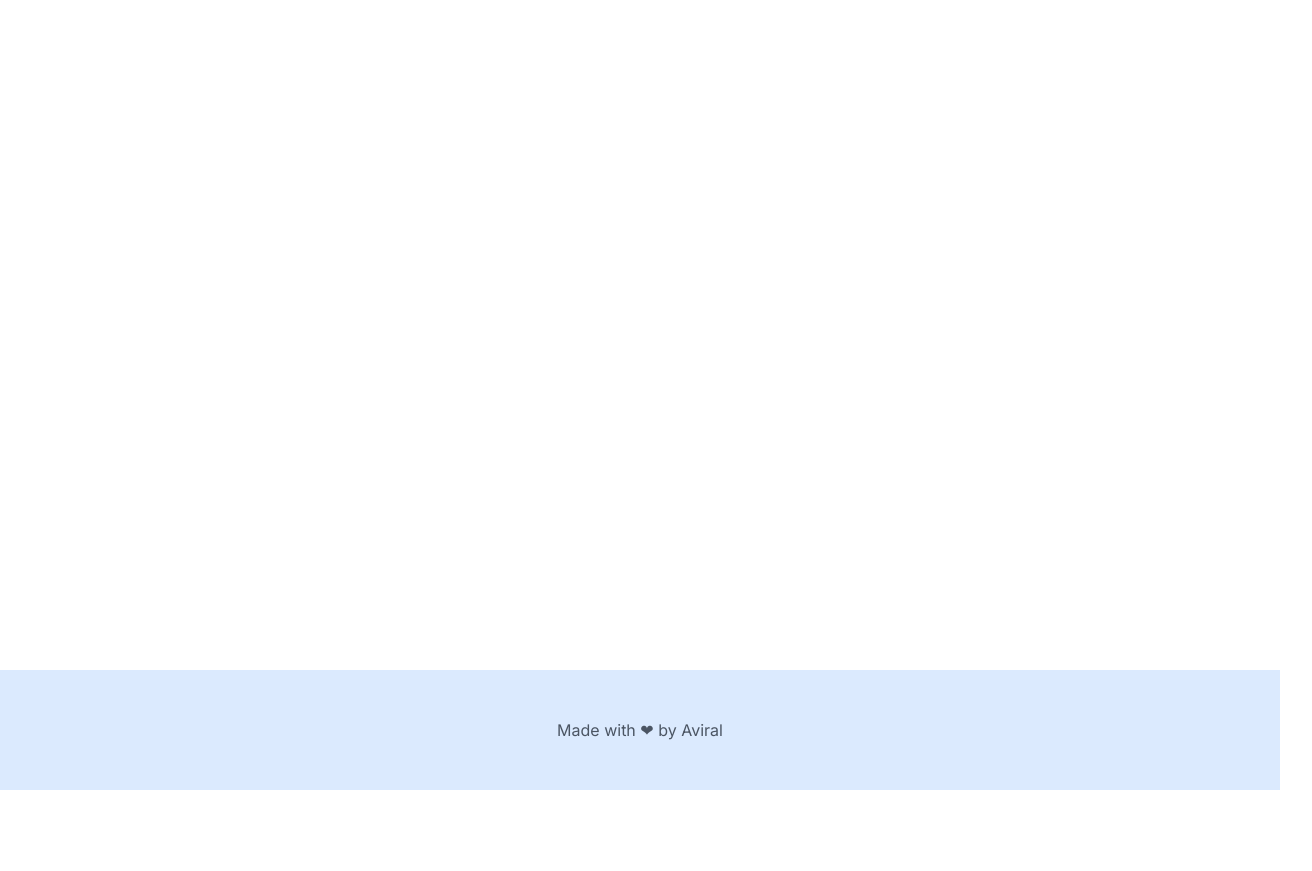
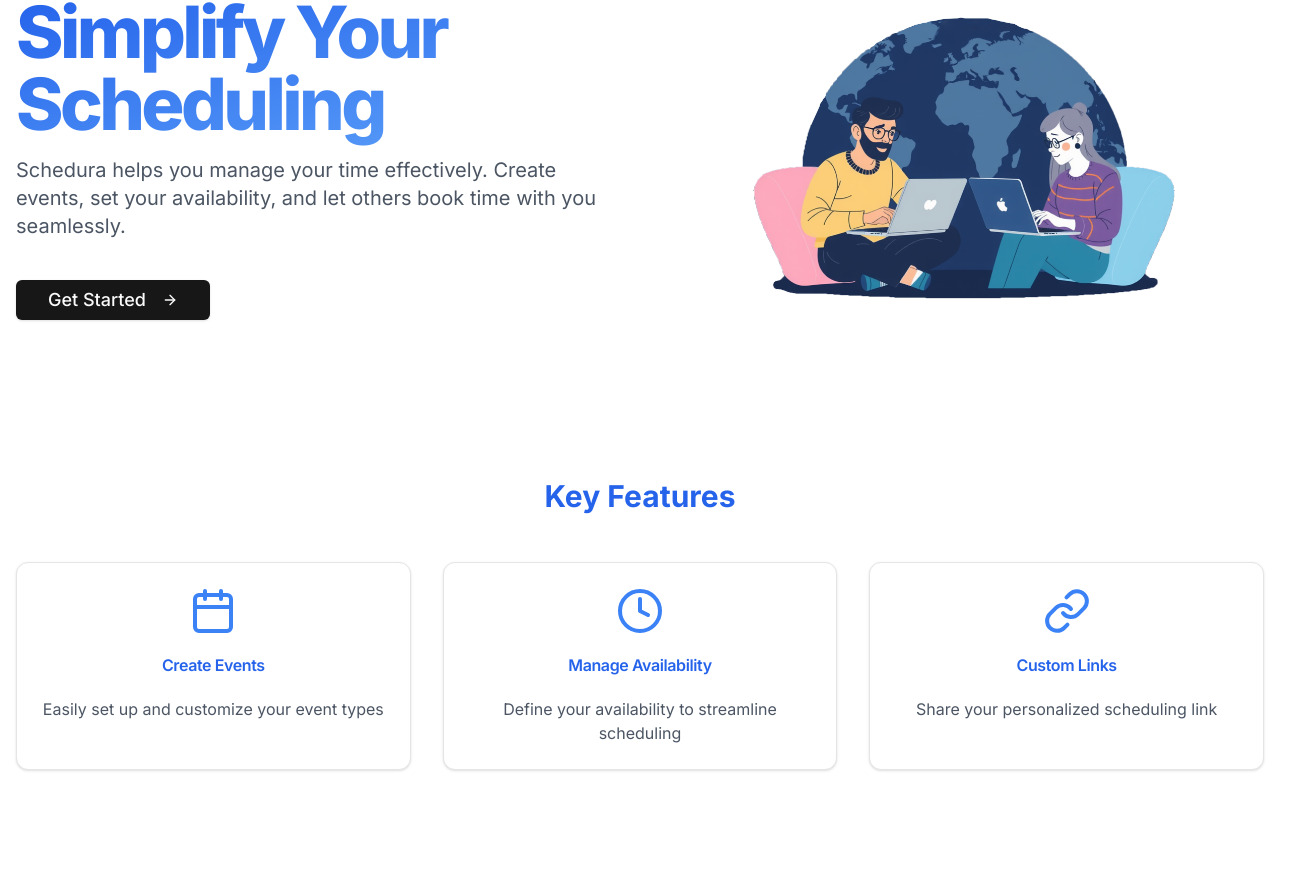
Before and after one commit to aviralsharma07/schedura, a Next.js app: page / in a window 1280 px wide. Shown: the part 212-1083 px from the top of the page, 1312 px wide, since content can reach past the window. Before the commit the page ends 1002 px from the top, so only its background shows below. Built offline with nearby package versions, Linux system fonts and the light colour scheme; no server answers.

Commit message:
Create Landing Page

```diff
--- a/app/globals.css
+++ b/app/globals.css
@@ -5,6 +5,9 @@
 @layer utilities {
   .text-balance {
     text-wrap: balance;
+  }
+  .gradient-title {
+    @apply font-extrabold bg-gradient-to-br from-blue-600 to-blue-400 bg-clip-text tracking-tighter text-transparent pb-4 pr-2;
   }
 }
 
--- a/app/page.tsx
+++ b/app/page.tsx
@@ -1,9 +1,120 @@
+import TestimonialCarousel from "@/components/testimonials";
 import { Button } from "@/components/ui/button";
+import { Card, CardContent, CardHeader, CardTitle } from "@/components/ui/card";
+import { ArrowRight, ArrowUpIcon, Calendar, Clock, LinkIcon } from "lucide-react";
+import Image from "next/image";
+import Link from "next/link";
+
+const features = [
+  {
+    icon: Calendar,
+    title: "Create Events",
+    description: "Easily set up and customize your event types",
+  },
+  {
+    icon: Clock,
+    title: "Manage Availability",
+    description: "Define your availability to streamline scheduling",
+  },
+  {
+    icon: LinkIcon,
+    title: "Custom Links",
+    description: "Share your personalized scheduling link",
+  },
+];
+
+const howItWorks = [
+  { step: "Sign Up", description: "Create your free Schedulrr account" },
+  {
+    step: "Set Availability",
+    description: "Define when you're available for meetings",
+  },
+  {
+    step: "Share Your Link",
+    description: "Send your scheduling link to clients or colleagues",
+  },
+  {
+    step: "Get Booked",
+    description: "Receive confirmations for new appointments automatically",
+  },
+];
 
 export default function Home() {
   return (
-    <div>
-      <Button>Click me</Button>
-    </div>
+    <main className="container mx-auto px-4 py-16">
+      <div className="flex flex-col lg:flex-row items-center justify-between gap-12 mb-24">
+        <div className="lg:w-1/2">
+          <h1 className="text-7xl font-extrabold pb-6 gradient-title">Simplify Your Scheduling</h1>
+          <p className="text-xl text-gray-600 mb-10">Schedura helps you manage your time effectively. Create events, set your availability, and let others book time with you seamlessly.</p>
+          <Link href="/dashboard">
+            <Button size="lg" className="text-lg">
+              Get Started <ArrowRight className="ml-2 h-5 w-5" />
+            </Button>
+          </Link>
+        </div>
+        <div className="lg:w-1/2 flex justify-center">
+          {/* poster */}
+          <div className="relative w-full max-w-md aspect-square">
+            <Image src="/poster.png" alt="Scheduling Illustration" layout="fill" objectFit="contain" />
+          </div>
+        </div>
+      </div>
+
+      {/* ---------- KEY FEATURES -------- */}
+      <div className="mb-24">
+        <h2 className="text-3xl font-bold text-center mb-12 text-blue-600">Key Features</h2>
+        <div className="grid grid-cols-1 md:grid-cols-3 gap-8">
+          {features.map((feature, index) => {
+            return (
+              <Card key={index}>
+                <CardHeader>
+                  <feature.icon className="w-12 h-12 text-blue-500 mb-4 mx-auto" />
+                  <CardTitle className="text-center text-blue-600">{feature.title}</CardTitle>
+                </CardHeader>
+                <CardContent>
+                  <p className="text-center text-gray-600">{feature.description}</p>
+                </CardContent>
+              </Card>
+            );
+          })}
+        </div>
+      </div>
+
+      {/* TESTIMONIALS */}
+      <div className="mb-24">
+        <h2 className="text-3xl font-bold text-center mb-12 text-blue-600">What our Users say</h2>
+        <TestimonialCarousel />
+      </div>
+
+      {/* HOW IT WORKS */}
+      <div className="mb-24">
+        <h2 className="text-3xl font-bold text-center mb-12 text-blue-600">How It Works</h2>
+        <div className="grid grid-cols-1 md:grid-cols-2 lg:grid-cols-4 gap-8">
+          {howItWorks.map((step, index) => {
+            return (
+              <div key={index} className="text-center">
+                <div>
+                  <div className="bg-blue-100 rounded-full w-16 h-16 flex items-center justify-center mx-auto mb-4">
+                    <span className="text-blue-600 font-bold text-xl">{index + 1}</span>
+                  </div>
+                  <h3 className="font-semibold text-lg mb-2">{step.step}</h3>
+                  <p className="text-gray-600">{step.description}</p>
+                </div>
+              </div>
+            );
+          })}
+        </div>
+      </div>
+
+      <div className="bg-blue-600 text-white rounded-lg p-8 text-center">
+        <h2 className="text-3xl font-bold mb-4">Ready to Simplify Your Scheduling?</h2>
+        <p className="text-xl mb-6">Join thousands of Professionals who trust Schedura for efficient time management.</p>
+        <Link href="/dashboard">
+          <Button size="lg" variant="secondary" className="text-blue-600">
+            Start for Free <ArrowUpIcon className="ml-2 h-5 w-5" />
+          </Button>
+        </Link>
+      </div>
+    </main>
   );
 }
--- /dev/null
+++ b/components/testimonials.tsx
@@ -0,0 +1,77 @@
+"use client";
+
+import { Avatar, AvatarFallback, AvatarImage } from "@radix-ui/react-avatar";
+import { Card, CardContent } from "./ui/card";
+import { Carousel, CarouselContent, CarouselItem, CarouselNext, CarouselPrevious } from "./ui/carousel";
+import Autoplay from "embla-carousel-autoplay";
+
+const testimonials = [
+  {
+    name: "Sarah Johnson",
+    role: "Marketing Manager",
+    content: "Schedulrr has transformed how I manage my team's meetings. It's intuitive and saves us hours every week!",
+    image: "https://i.pravatar.cc/150?img=1",
+  },
+  {
+    name: "David Lee",
+    role: "Freelance Designer",
+    content: "As a freelancer, Schedulrr helps me stay organized and professional. My clients love how easy it is to book time with me.",
+    image: "https://i.pravatar.cc/150?img=2",
+  },
+  {
+    name: "Emily Chen",
+    role: "Startup Founder",
+    content: "Schedulrr streamlined our hiring process. Setting up interviews has never been easier!",
+    image: "https://i.pravatar.cc/150?img=3",
+  },
+  {
+    name: "Michael Brown",
+    role: "Sales Executive",
+    content: "I've seen a 30% increase in my meeting bookings since using Schedulrr. It's a game-changer for sales professionals.",
+    image: "https://i.pravatar.cc/150?img=4",
+  },
+];
+
+const TestimonialCarousel = () => {
+  return (
+    <Carousel
+      className="w-full mx-auto"
+      plugins={[
+        Autoplay({
+          delay: 2000,
+        }),
+      ]}
+    >
+      <CarouselContent>
+        {testimonials.map((testimonial, index) => (
+          <CarouselItem key={index} className="md:basis-1/2 lg:basis-1/3">
+            <Card className="h-full">
+              <CardContent className="flex justify-between flex-col h-full p-6">
+                <p className="text-gray-600 mb-4">&quot;{testimonial.content}&quot;</p>
+                <div className="flex items-center mt-4">
+                  <Avatar className="h-12 w-12 mr-4">
+                    <AvatarImage src={testimonial.image} alt={testimonial.name} className="rounded-full" />
+                    <AvatarFallback>
+                      {testimonial.name
+                        .split(" ")
+                        .map((n) => n[0])
+                        .join("")}
+                    </AvatarFallback>
+                  </Avatar>
+                  <div>
+                    <p className="font-semibold">{testimonial.name}</p>
+                    <p className="text-sm text-gray-500">{testimonial.role}</p>
+                  </div>
+                </div>
+              </CardContent>
+            </Card>
+          </CarouselItem>
+        ))}
+      </CarouselContent>
+      <CarouselPrevious />
+      <CarouselNext />
+    </Carousel>
+  );
+};
+
+export default TestimonialCarousel;
--- a/package.json
+++ b/package.json
@@ -20,6 +20,7 @@
     "@radix-ui/react-tabs": "^1.1.1",
     "class-variance-authority": "^0.7.0",
     "clsx": "^2.1.1",
+    "embla-carousel-autoplay": "^8.3.0",
     "embla-carousel-react": "^8.3.0",
     "lucide-react": "^0.453.0",
     "next": "14.2.15",
```
Also changed, not shown: public/poster.png (added), 1 other file (tests, documents, lock files or other folders).
